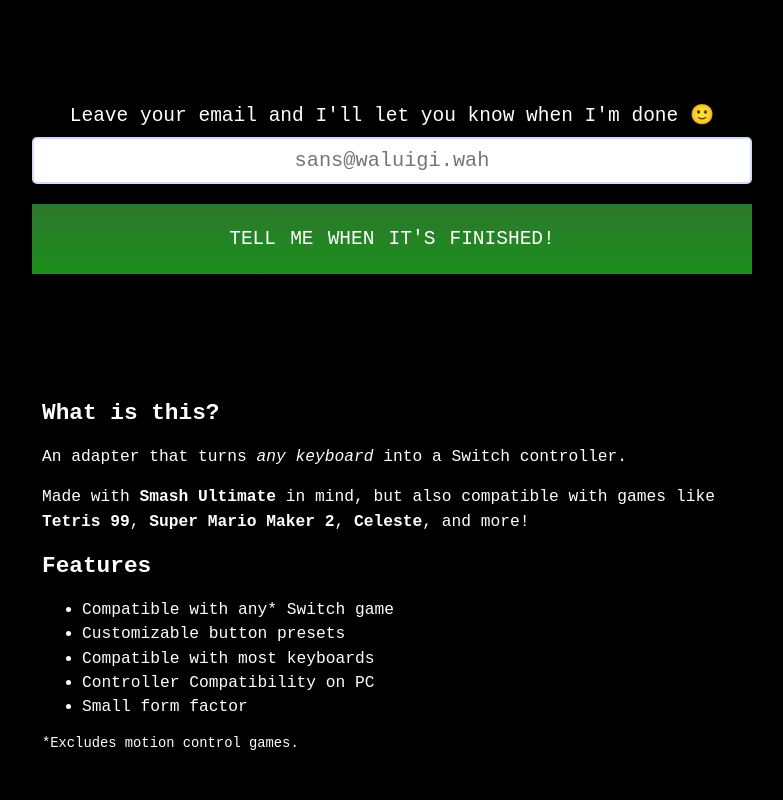
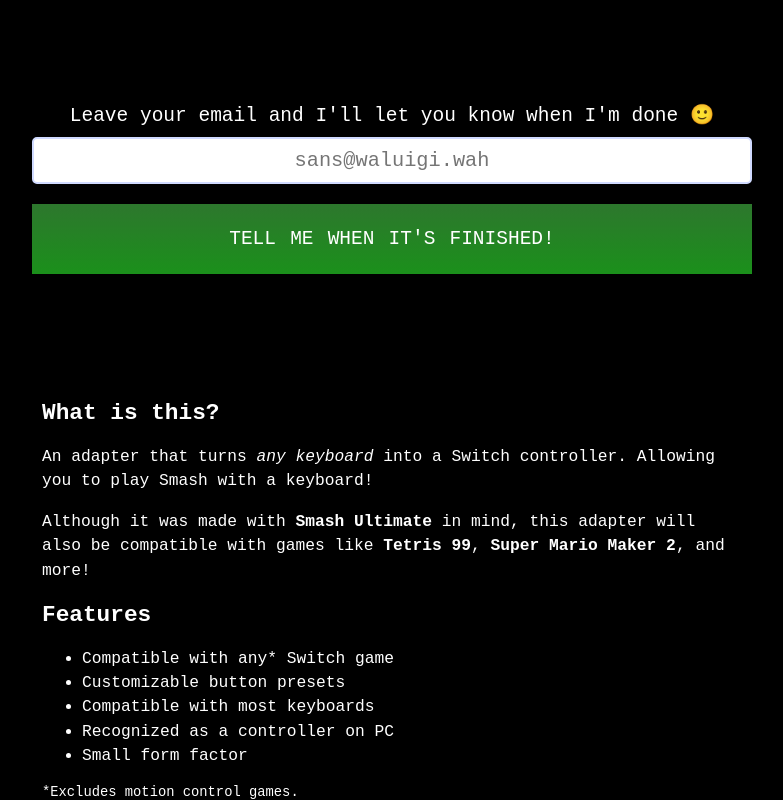
Before and after one commit to NessDan/keyboard-web, a plain HTML site: page index.html in a window 1280 px wide. Shown: the part 419-1219 px from the top of the page, without its empty margins (248-1031 px from the left). Before the commit the page ends 1170 px from the top, so only its background shows below. Drawn offline with Linux system fonts and the light colour scheme.

Commit message:
Updated copy

```diff
--- a/index.html
+++ b/index.html
@@ -58,11 +58,12 @@
 
         <p>
           An adapter that turns <em>any keyboard</em> into a Switch controller.
+          Allowing you to play Smash with a keyboard!
         </p>
         <p>
-          Made with <strong>Smash Ultimate</strong> in mind, but also compatible
-          with games like <strong>Tetris 99</strong>,
-          <strong>Super Mario Maker 2</strong>, <strong>Celeste</strong>, and
+          Although it was made with <strong>Smash Ultimate</strong> in mind,
+          this adapter will also be compatible with games like
+          <strong>Tetris 99</strong>, <strong>Super Mario Maker 2</strong>, and
           more!
         </p>
       </section>
@@ -74,7 +75,7 @@
           <li>Compatible with any* Switch game</li>
           <li>Customizable button presets</li>
           <li>Compatible with most keyboards</li>
-          <li>Controller Compatibility on PC</li>
+          <li>Recognized as a controller on PC</li>
           <li>Small form factor</li>
         </ul>
         <small>*Excludes motion control games.</small>
```
